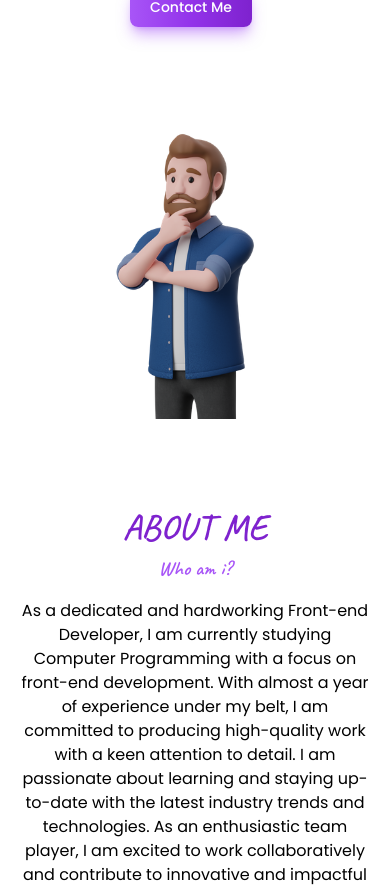
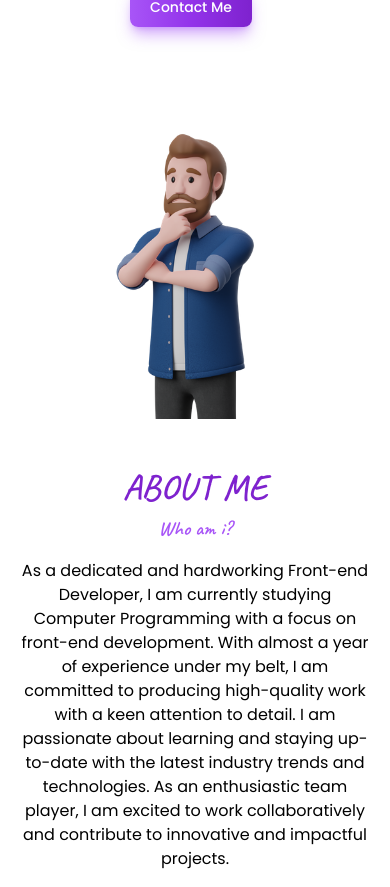
Before and after one commit to nesathanozturk/nesathanozturk, a React (Create React App) app: page / in a window 390 px wide. Shown: the part 797-1684 px from the top of the page. Built offline with nearby package versions, Linux system fonts and the light colour scheme.

Commit message:
style: edited gap

```diff
--- a/src/components/About.jsx
+++ b/src/components/About.jsx
@@ -3,10 +3,10 @@ import image4 from "../assets/images/image4.png";
 const About = () => {
   return (
     <section id="about" className="w-full p-4 mt-20">
-      <div className="container mx-auto flex flex-col md:flex-row justify-center items-center gap-20">
+      <div className="container mx-auto flex flex-col md:flex-row justify-center items-center gap-10 md:gap-20">
         <div className="w-full md:w-1/4">
           <img
-            className="w-72 h-full object-cover m-auto md:m-0 md:max-w-lg"
+            className="w-72 h-full object-cover m-auto md:m-0 md:max-w-lg cursor-pointer"
             src={image4}
             alt="Developer"
           />
```
